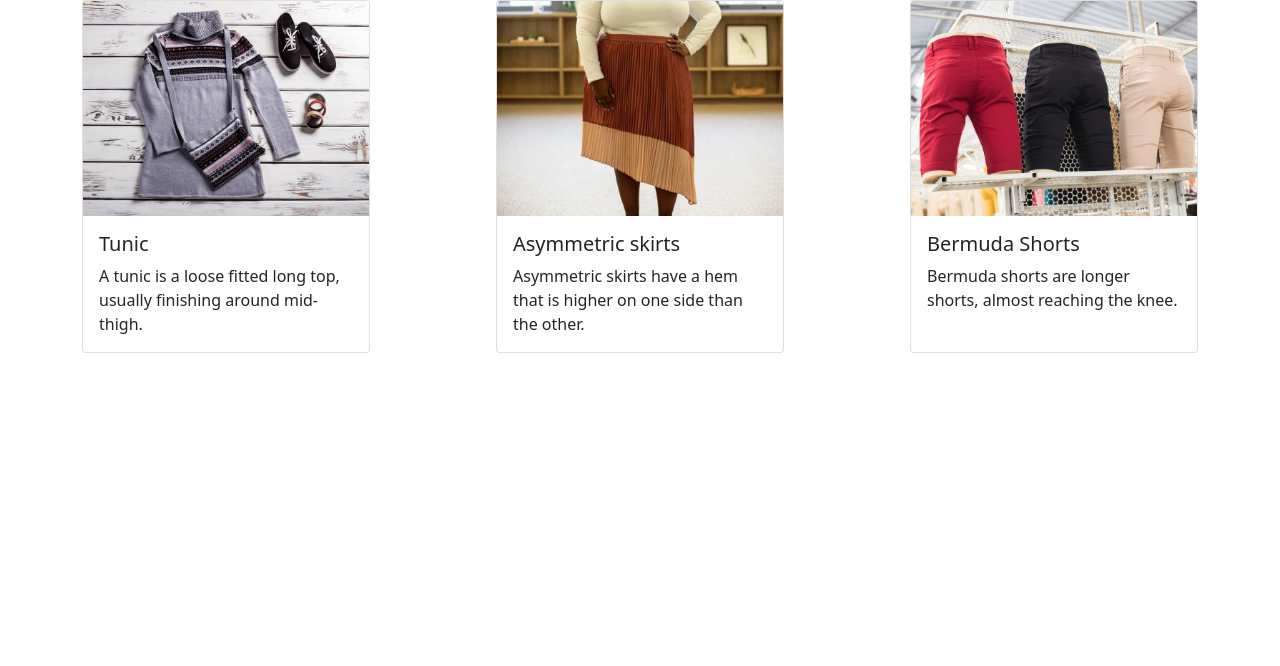
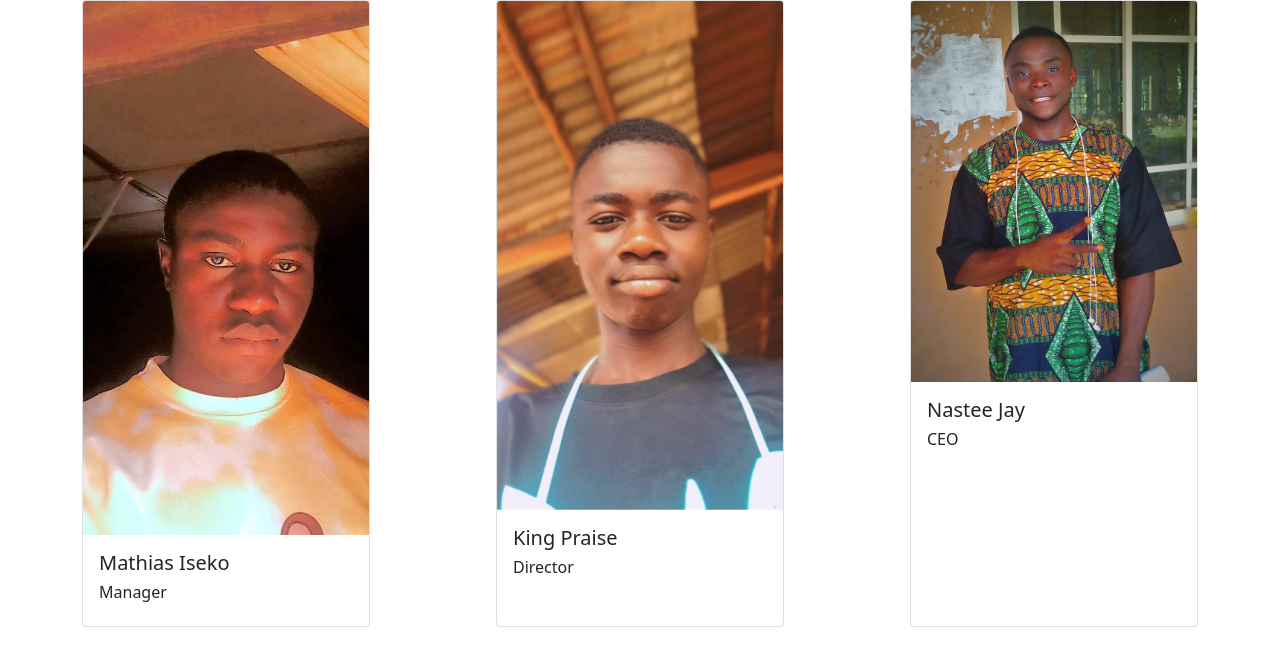
Before and after one commit to eliasameh100/VINTEDOUTFITS, a PHP site: page /about.php in a window 1280 px wide. Shown: the top 666 px of the page. Run offline with PHP 8.4, Linux system fonts and the light colour scheme.

Commit message:
added group images...

```diff
--- a/about.php
+++ b/about.php
@@ -13,26 +13,35 @@
 <body>
 <div class="container d-flex" style="justify-content:space-between;">
     <div class="card" style="width: 18rem;">
-        <img src="assets/images/Tunic.png" class="card-img-top" alt="...">
+        <img src="assets/images/math.jpg" class="card-img-top" alt="...">
             <div class="card-body">
-                <h5 class="card-title">Tunic</h5>
-                <p class="card-text">A tunic is a loose fitted long top, usually finishing around mid-thigh.</p>
+                <h5 class="card-title">Mathias Iseko</h5>
+                <p class="h6">Manager</p>
+                <p class="card-text">
+
+                </p>
             </div>
     </div>
 
     <div class="card" style="width: 18rem;">
-        <img src="assets/images/Asym.png" class="card-img-top" alt="...">
+        <img src="assets/images/Praise.jpg" class="card-img-top img-fluid" alt="...">
             <div class="card-body">
-                <h5 class="card-title">Asymmetric skirts</h5>
-                <p class="card-text">Asymmetric skirts have a hem that is higher on one side than the other. </p>
+                <h5 class="card-title">King Praise</h5>
+                <p class="h6">Director</p>
+                <p class="card-text">
+
+                </p>
             </div>
     </div>
 
     <div class="card" style="width: 18rem;">
-        <img src="assets/images/bermuda.png" class="card-img-top" alt="...">
+        <img src="assets/images/elias jay.jpg" class="card-img-top" alt="...">
             <div class="card-body">
-                <h5 class="card-title">Bermuda Shorts</h5>
-                <p class="card-text">Bermuda shorts are longer shorts, almost reaching the knee. </p>
+                <h5 class="card-title">Nastee Jay</h5>
+                <p class="h6">CEO</p>
+                <p class="card-text">
+
+                </p>
             </div>
     </div>
 </div>
```
